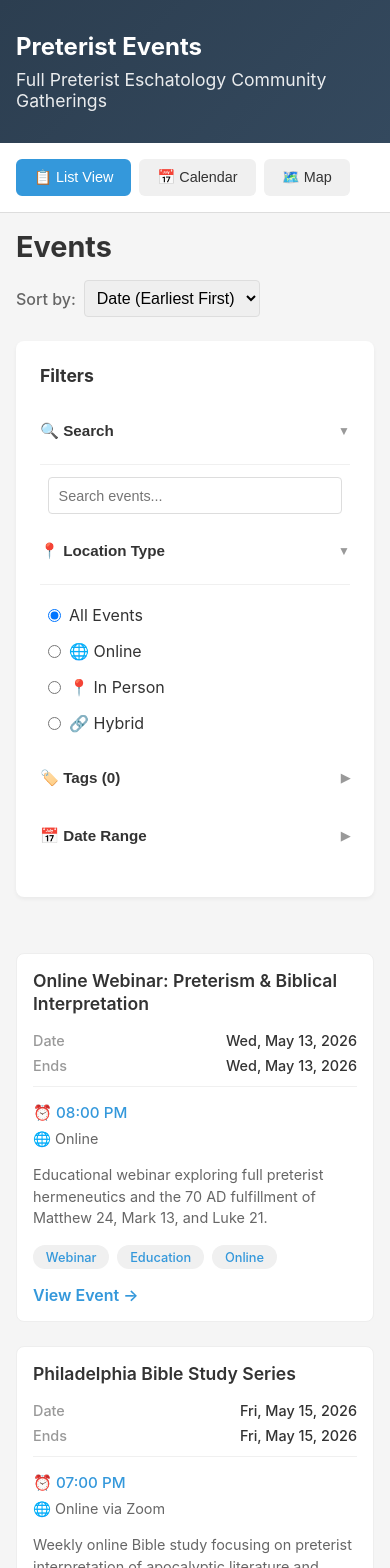
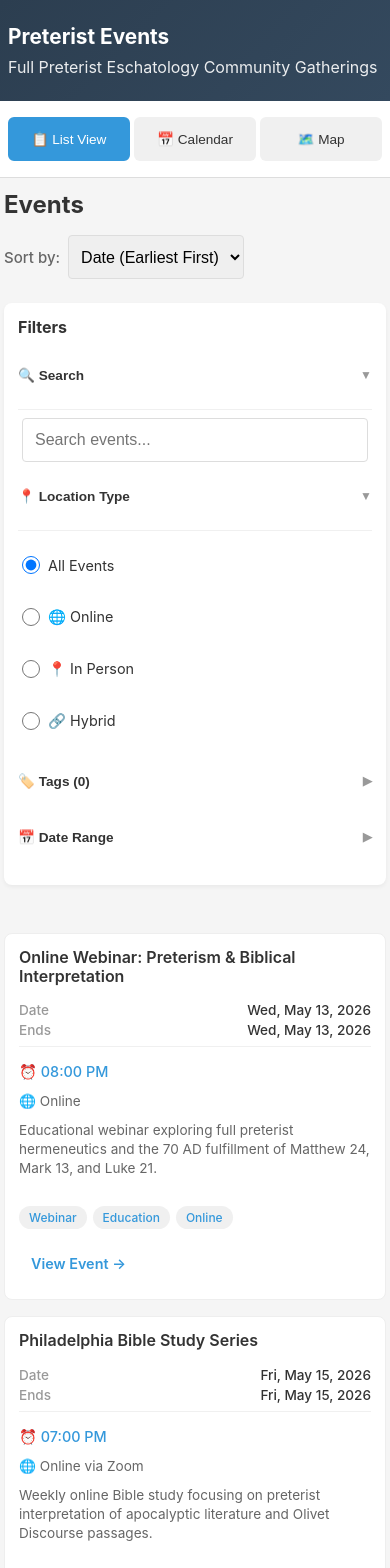
Before and after one commit to PretFellowship/pretfellowship.github.io, a React (Vite) app: page / in a window 390 px wide. Shown: the top 1568 px of the page. Built offline with nearby package versions, Linux system fonts and the light colour scheme.

Commit message:
mobile improve

```diff
--- a/src/App.css
+++ b/src/App.css
@@ -103,14 +103,51 @@
 
   .view-switcher {
     gap: 0.5rem;
+    padding: 1rem 0.5rem;
   }
 
   .view-btn {
-    padding: 0.5rem 1rem;
+    padding: 0.75rem 1.25rem;
     font-size: 0.9rem;
+    min-height: 44px; /* Touch target minimum */
+    flex: 1;
   }
 
   .main-content {
-    padding: 1rem;
+    padding: 1rem 0.5rem;
   }
 }
+
+@media (max-width: 480px) {
+  .app-header {
+    padding: 1.5rem 0.5rem;
+  }
+
+  .app-header h1 {
+    font-size: 1.3rem;
+  }
+
+  .subtitle {
+    font-size: 1rem;
+  }
+
+  .view-switcher {
+    flex-wrap: wrap;
+    gap: 0.25rem;
+  }
+
+  .view-btn {
+    padding: 0.6rem 0.8rem;
+    font-size: 0.85rem;
+    min-width: 80px;
+  }
+
+  .main-content {
+    padding: 0.75rem 0.25rem;
+  }
+
+  .app-footer {
+    padding: 1.5rem 0.5rem;
+    font-size: 0.9rem;
+  }
+}
--- a/src/components/EventCard.css
+++ b/src/components/EventCard.css
@@ -134,3 +134,59 @@
     padding-bottom: 0.75rem;
   }
 }
+
+@media (max-width: 480px) {
+  .event-card {
+    padding: 0.875rem;
+    margin-bottom: 1rem;
+  }
+
+  .event-title {
+    font-size: 1rem;
+    line-height: 1.2;
+  }
+
+  .event-meta {
+    flex-direction: column;
+    gap: 0.25rem;
+    padding-bottom: 0.5rem;
+  }
+
+  .meta-item {
+    font-size: 0.85rem;
+  }
+
+  .event-time {
+    font-size: 0.9rem;
+    margin-bottom: 0.75rem;
+  }
+
+  .event-location {
+    font-size: 0.85rem;
+    margin-bottom: 0.75rem;
+  }
+
+  .event-description {
+    font-size: 0.85rem;
+    line-height: 1.4;
+    margin-bottom: 0.75rem;
+  }
+
+  .event-tags {
+    gap: 0.375rem;
+    margin-bottom: 0.75rem;
+  }
+
+  .tag {
+    font-size: 0.75rem;
+    padding: 0.25rem 0.625rem;
+  }
+
+  .event-link {
+    font-size: 0.9rem;
+    padding: 0.5rem 0.75rem;
+    min-height: 44px;
+    display: inline-flex;
+    align-items: center;
+  }
+}
--- a/src/components/FilterPanel.css
+++ b/src/components/FilterPanel.css
@@ -120,3 +120,68 @@
     margin-bottom: 1.5rem;
   }
 }
+
+@media (max-width: 600px) {
+  .filter-panel {
+    padding: 1rem;
+    margin-bottom: 1rem;
+  }
+
+  .filter-header {
+    margin-bottom: 1rem;
+  }
+
+  .filter-header h3 {
+    font-size: 1rem;
+  }
+
+  .reset-btn {
+    padding: 0.375rem 0.75rem;
+    font-size: 0.8rem;
+    min-height: 36px;
+  }
+
+  .filter-group {
+    margin-bottom: 0.75rem;
+  }
+
+  .filter-title {
+    padding: 0.625rem 0;
+    font-size: 0.9rem;
+    min-height: 44px;
+  }
+
+  .filter-content {
+    padding: 0.5rem 0.25rem 0;
+  }
+
+  .filter-option {
+    padding: 0.375rem 0;
+  }
+
+  .filter-option input {
+    width: 18px;
+    height: 18px;
+    min-width: 18px;
+  }
+
+  .search-input {
+    padding: 0.75rem;
+    font-size: 1rem;
+    min-height: 44px;
+  }
+}
+
+@media (max-width: 480px) {
+  .filter-panel {
+    padding: 0.875rem;
+  }
+
+  .filter-title {
+    font-size: 0.85rem;
+  }
+
+  .filter-option {
+    font-size: 0.9rem;
+  }
+}
--- a/src/index.css
+++ b/src/index.css
@@ -54,3 +54,48 @@ input:focus, select:focus {
   border-color: #3498db;
   box-shadow: 0 0 0 2px rgba(52, 152, 219, 0.2);
 }
+
+@media (max-width: 768px) {
+  body {
+    font-size: 16px; /* Prevent zoom on iOS */
+  }
+
+  button {
+    min-height: 44px;
+    padding: 0.75rem 1.5rem;
+  }
+
+  input, select {
+    min-height: 44px;
+    font-size: 1rem;
+  }
+}
+
+@media (max-width: 480px) {
+  body {
+    font-size: 15px;
+  }
+
+  button {
+    min-height: 40px;
+    padding: 0.625rem 1.25rem;
+    font-size: 0.95rem;
+  }
+
+  input, select {
+    min-height: 40px;
+    font-size: 0.95rem;
+  }
+
+  h1 {
+    font-size: 1.75rem;
+  }
+
+  h2 {
+    font-size: 1.5rem;
+  }
+
+  h3 {
+    font-size: 1.25rem;
+  }
+}
--- a/src/views/CalendarView.css
+++ b/src/views/CalendarView.css
@@ -52,4 +52,42 @@
   .calendar-view :global(.fc-toolbar-chunk) {
     margin-bottom: 0.5rem;
   }
+
+  .calendar-view :global(.fc-button) {
+    padding: 0.5rem 0.75rem;
+    font-size: 0.9rem;
+    min-height: 36px;
+  }
+
+  .calendar-view :global(.fc-daygrid-day) {
+    min-height: 60px;
+  }
 }
+
+@media (max-width: 480px) {
+  .calendar-view {
+    padding: 0.5rem;
+  }
+
+  .calendar-view :global(.fc-toolbar) {
+    gap: 0.5rem;
+  }
+
+  .calendar-view :global(.fc-toolbar-title) {
+    font-size: 1.1rem;
+  }
+
+  .calendar-view :global(.fc-button) {
+    padding: 0.375rem 0.5rem;
+    font-size: 0.8rem;
+    min-height: 32px;
+  }
+
+  .calendar-view :global(.fc-daygrid-day) {
+    min-height: 50px;
+  }
+
+  .calendar-view :global(.fc-daygrid-day-number) {
+    font-size: 0.9rem;
+  }
+}
--- a/src/views/EventListView.css
+++ b/src/views/EventListView.css
@@ -83,4 +83,24 @@
     width: 100%;
     flex-wrap: wrap;
   }
+
+  .sort-controls select {
+    min-height: 44px;
+    font-size: 1rem;
+  }
 }
+
+@media (max-width: 480px) {
+  .list-header h2 {
+    font-size: 1.5rem;
+  }
+
+  .events-grid {
+    gap: 1rem;
+  }
+
+  .event-count {
+    font-size: 0.85rem;
+    text-align: left;
+  }
+}
--- a/src/views/MapView.css
+++ b/src/views/MapView.css
@@ -53,3 +53,33 @@
     width: 200px;
   }
 }
+
+@media (max-width: 480px) {
+  .map-view {
+    height: 300px;
+  }
+
+  .map-view-empty {
+    padding: 1.5rem 1rem;
+  }
+
+  .popup-content {
+    width: 180px;
+    font-size: 0.9rem;
+  }
+
+  .popup-content h4 {
+    font-size: 0.95rem;
+    margin-bottom: 0.375rem;
+  }
+
+  .popup-content p {
+    font-size: 0.8rem;
+    margin-bottom: 0.375rem;
+  }
+
+  .popup-content a {
+    font-size: 0.85rem;
+    padding: 0.375rem 0.625rem;
+  }
+}
```
Also changed, not shown: data/events.json (+35 -7 lines), package.json (indentation only).
